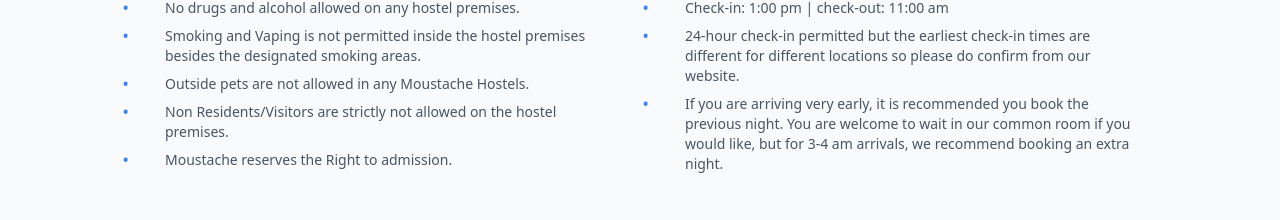
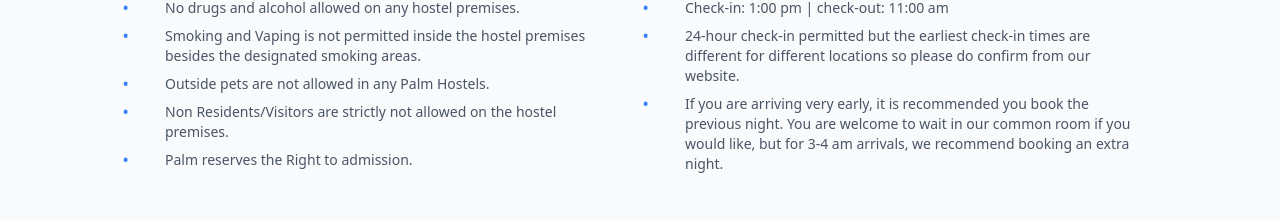
Before and after one commit to Karanpratap20/palm-landing, a SvelteKit app: page / in a window 1280 px wide. Shown: the part 5267-5487 px from the top of the page. Built offline with nearby package versions, Linux system fonts and the light colour scheme.

Commit message:
policie update

```diff
--- a/src/components/Policies.svelte
+++ b/src/components/Policies.svelte
@@ -3,9 +3,9 @@
     const guestPolicies = [
         'No drugs and alcohol allowed on any hostel premises.',
         'Smoking and Vaping is not permitted inside the hostel premises besides the designated smoking areas.',
-        'Outside pets are not allowed in any Moustache Hostels.',
+        'Outside pets are not allowed in any Palm Hostels.',
         'Non Residents/Visitors are strictly not allowed on the hostel premises.',
-        'Moustache reserves the Right to admission.'
+        'Palm reserves the Right to admission.'
     ];
 
     const checkinPolicies = [
```
